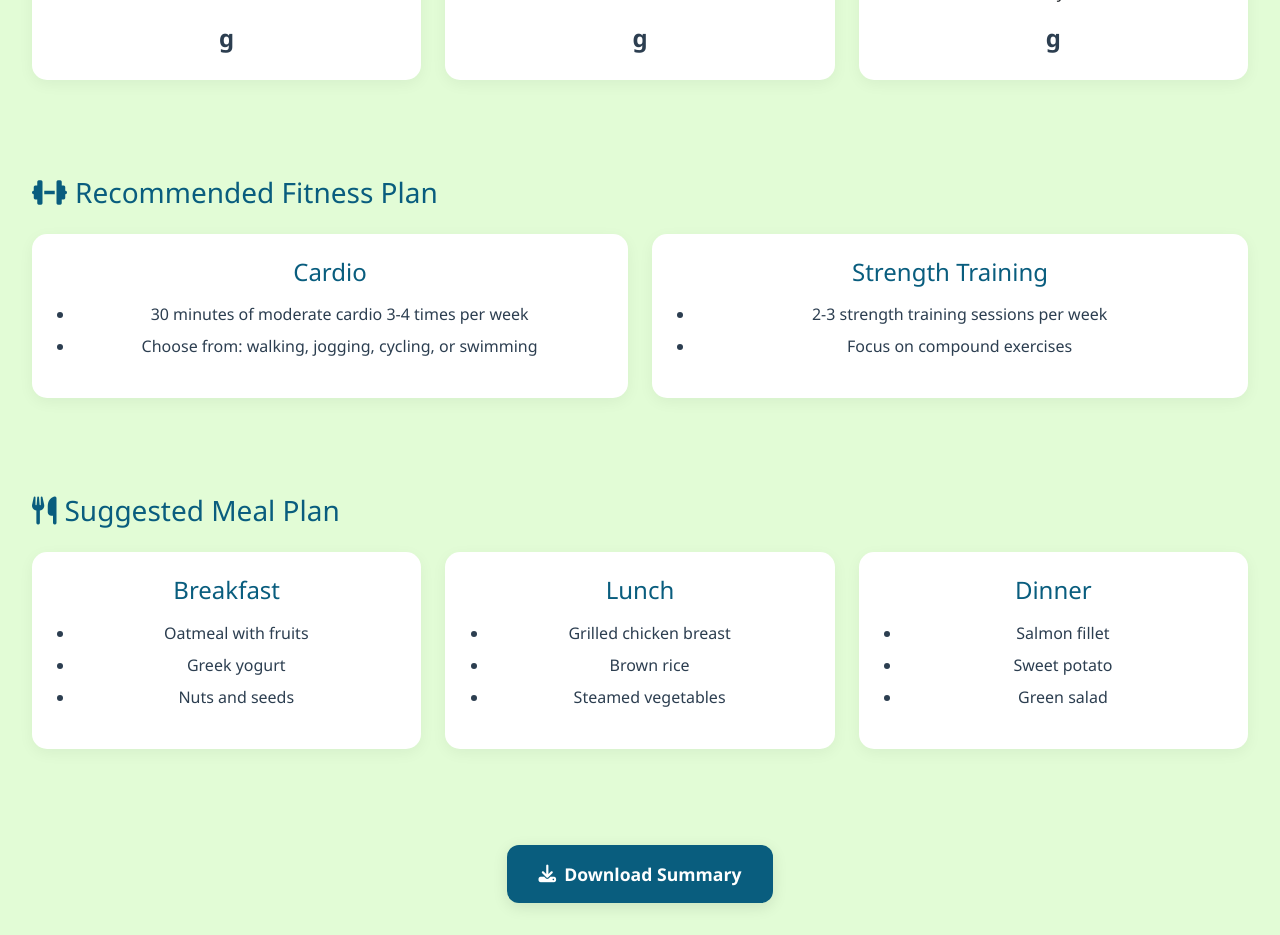
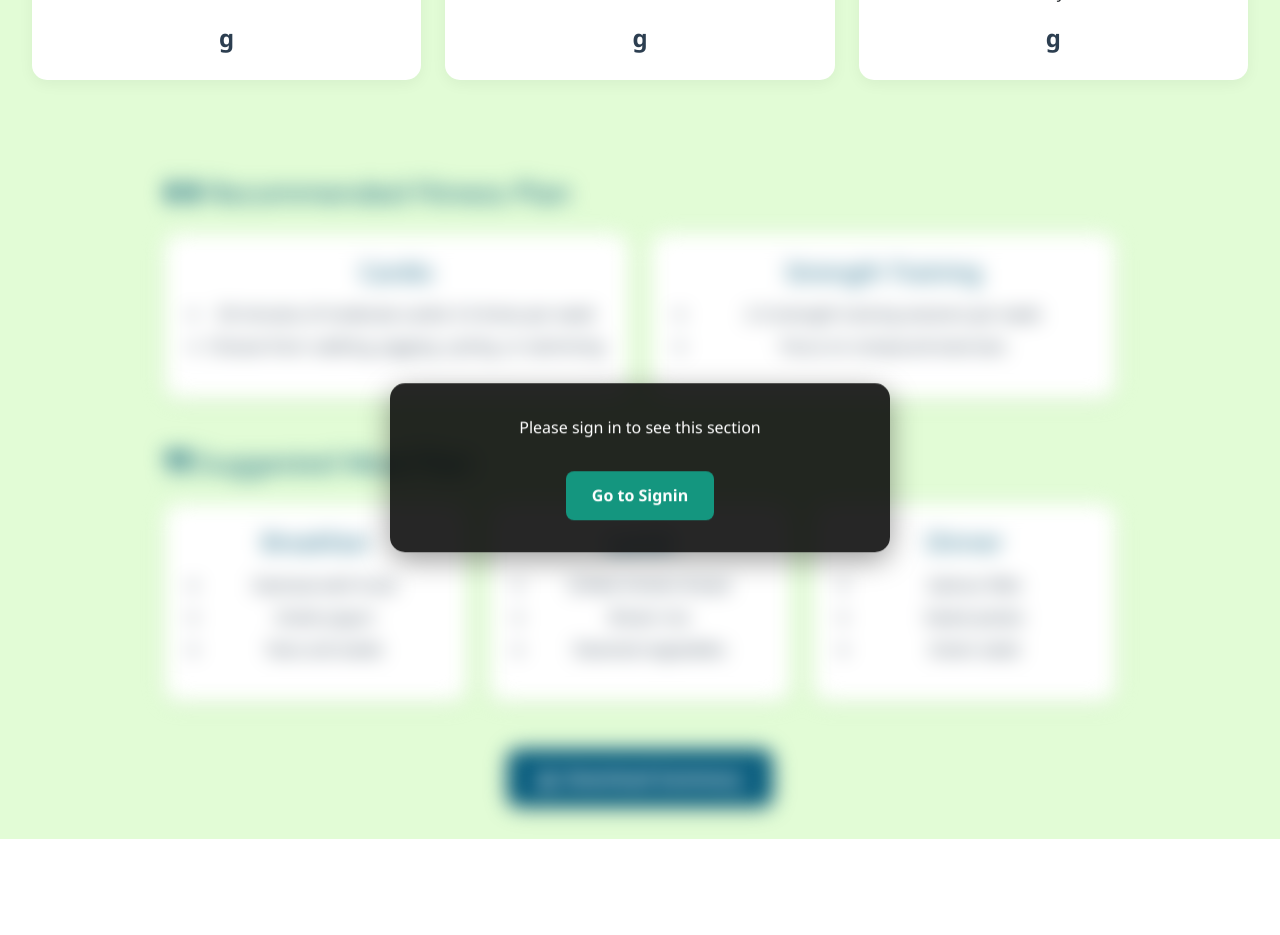
Before and after one commit to PatiharnKam/Project_web, a Vue app in the folder frontend/proj-web/: page /result in a window 1280 px wide. Shown: the part 540-1475 px from the top of the page. After the commit the page ends 1379 px from the top, so only its background shows below. Built offline with nearby package versions, Linux system fonts and the light colour scheme; no server answers.

Commit message:
Blur result

```diff
--- a/frontend/proj-web/src/views/Result.vue
+++ b/frontend/proj-web/src/views/Result.vue
@@ -1,6 +1,7 @@
 <template>
   <div class="result-container">
-    <br><br><h2 class="title">Your Nutrition Summary</h2>
+    <br /><br />
+    <h2 class="title">Your Nutrition Summary</h2>
 
     <div class="result-cards">
       <div class="result-card">
@@ -40,7 +41,12 @@
         </div>
       </div>
     </div>
-
+    <div class="protected-wrapper">
+      <div v-if="!isLoggedIn" class="overlay-box">
+        <p>Please sign in to see this section</p>
+        <button @click="goToSignin">Go to Signin</button>
+      </div>
+      <div class="protected-content" :class="{ blurred: !isLoggedIn }">
         <div class="result-section">
           <h3><i class="fas fa-dumbbell"></i> Recommended Fitness Plan</h3>
           <div class="fitness-plan">
@@ -95,11 +101,13 @@
           <i class="fas fa-download"></i> Download Summary
         </button>
       </div>
+    </div>
+  </div>
 </template>
 
 <script>
 export default {
-  name: 'Result',
+  name: "Result",
   data() {
     return {
       result: {
@@ -108,12 +116,17 @@ export default {
         caloriesPerDay: null,
         protein: null,
         carbs: null,
-        fat: null
-      }
+        fat: null,
+      },
     };
   },
+  computed: {
+    isLoggedIn() {
+      return !!sessionStorage.getItem("token");
+    },
+  },
   created() {
-      const saved = sessionStorage.getItem('result');
+    const saved = sessionStorage.getItem("result");
     if (saved) {
       this.result = JSON.parse(saved);
     }
@@ -121,27 +134,101 @@ export default {
   methods: {
     downloadPDF() {
       window.print();
-    }
-  }
+    },
+    goToSignin() {
+      this.$router.push("/signin");
+    },
+  },
 };
 </script>
 
 <style scoped>
+.protected-wrapper {
+  position: relative;
+}
+
+.protected-content.blurred {
+  filter: blur(10px);
+  pointer-events: none;
+  user-select: none;
+}
+
+.overlay-box {
+  position: absolute; /* จับกลางทั้งหน้าจอ */
+  top: 50%;
+  left: 50%;
+  transform: translate(-50%, -50%);
+  width: 90%;
+  max-width: 500px;
+  background: rgba(0, 0, 0, 0.85);
+  z-index: 9999;
+  display: flex;
+  flex-direction: column;
+  justify-content: center;
+  align-items: center;
+  color: white;
+  border-radius: 15px;
+  text-align: center;
+  padding: 2rem;
+  box-shadow: 0 8px 30px rgba(0, 0, 0, 0.4);
+  backdrop-filter: blur(6px);
+}
+
+
+.overlay-box button {
+  margin-top: 1rem;
+  padding: 0.8rem 1.6rem;
+  background-color: #14967f;
+  color: white;
+  border: none;
+  border-radius: 8px;
+  font-weight: bold;
+  cursor: pointer;
+  transition: all 0.3s ease;
+}
+
+.overlay-box button:hover {
+  background-color: #0f7c6b;
+}
+
+.blurred-section {
+  filter: blur(4px);
+  pointer-events: none;
+  position: relative;
+}
+
+.blurred-section::after {
+  content: "Please log in to see this section";
+  position: absolute;
+  top: 50%;
+  left: 50%;
+  transform: translate(-50%, -50%);
+  color: white;
+  background: rgba(0, 0, 0, 0.6);
+  padding: 1rem 2rem;
+  border-radius: 8px;
+  font-size: 1.2rem;
+  z-index: 10;
+}
 
 .result-container {
   min-height: 100vh;
   width: 100vw;
   margin: 0;
   padding: 2rem;
-  font-family: 'Segoe UI', sans-serif;
-  background: #E2FCD6;
+  font-family: "Segoe UI", sans-serif;
+  background: #e2fcd6;
   display: flex;
   flex-direction: column;
   align-items: center;
   box-sizing: border-box;
 }
 
-.result-cards, .result-section, .macro-grid, .fitness-plan, .meal-grid {
+.result-cards,
+.result-section,
+.macro-grid,
+.fitness-plan,
+.meal-grid {
   width: 100%;
   max-width: 1400px;
   margin-left: auto;
@@ -150,7 +237,7 @@ export default {
 
 .title {
   text-align: center;
-  color: #095D7E;
+  color: #095d7e;
   font-size: 2.5rem;
   margin-bottom: 2.5rem;
   font-weight: 600;
@@ -188,7 +275,7 @@ export default {
 }
 
 .value-box {
-  background: #095D7E;
+  background: #095d7e;
   color: white;
   padding: 0.7rem 1.2rem;
   border-radius: 8px;
@@ -202,7 +289,7 @@ export default {
 }
 
 .result-section h3 {
-  color: #095D7E;
+  color: #095d7e;
   margin-bottom: 1.5rem;
   display: flex;
   align-items: center;
@@ -210,7 +297,7 @@ export default {
 }
 
 .result-section h3 i {
-  color: #095D7E;
+  color: #095d7e;
 }
 
 .macro-grid {
@@ -234,7 +321,7 @@ export default {
 
 .macro-box i {
   font-size: 2rem;
-  color: #095D7E;
+  color: #095d7e;
   margin-bottom: 1rem;
 }
 
@@ -259,7 +346,7 @@ export default {
 }
 
 .plan-card h4 {
-  color: #095D7E;
+  color: #095d7e;
   margin-bottom: 1rem;
 }
 
@@ -291,7 +378,7 @@ export default {
 }
 
 .meal-box h4 {
-  color: #095D7E;
+  color: #095d7e;
   margin-bottom: 1rem;
   text-align: center;
 }
@@ -312,7 +399,7 @@ export default {
   gap: 0.5rem;
   margin: 3rem auto 0;
   padding: 1rem 2rem;
-  background: #095D7E;
+  background: #095d7e;
   color: white;
   border: none;
   border-radius: 12px;
@@ -344,7 +431,8 @@ export default {
     grid-template-columns: 1fr;
   }
 
-  .macro-grid, .meal-grid {
+  .macro-grid,
+  .meal-grid {
     grid-template-columns: 1fr;
   }
 }
```
Lines whose indentation alone changed are shown as unchanged.
